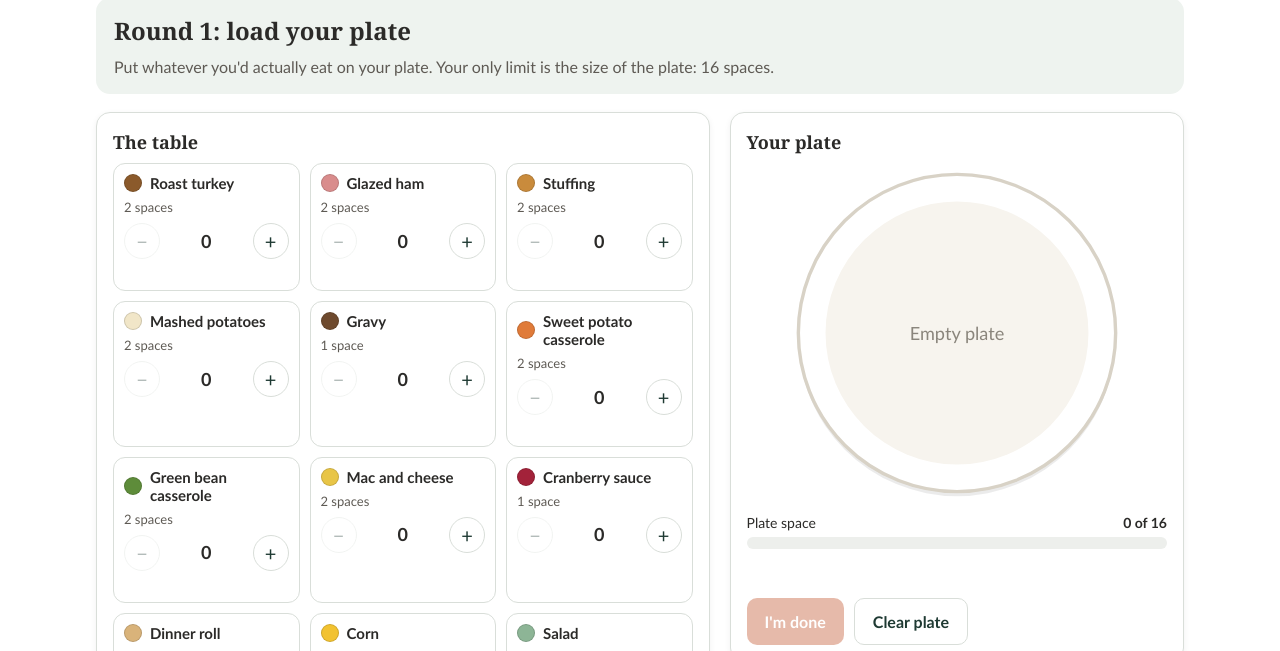
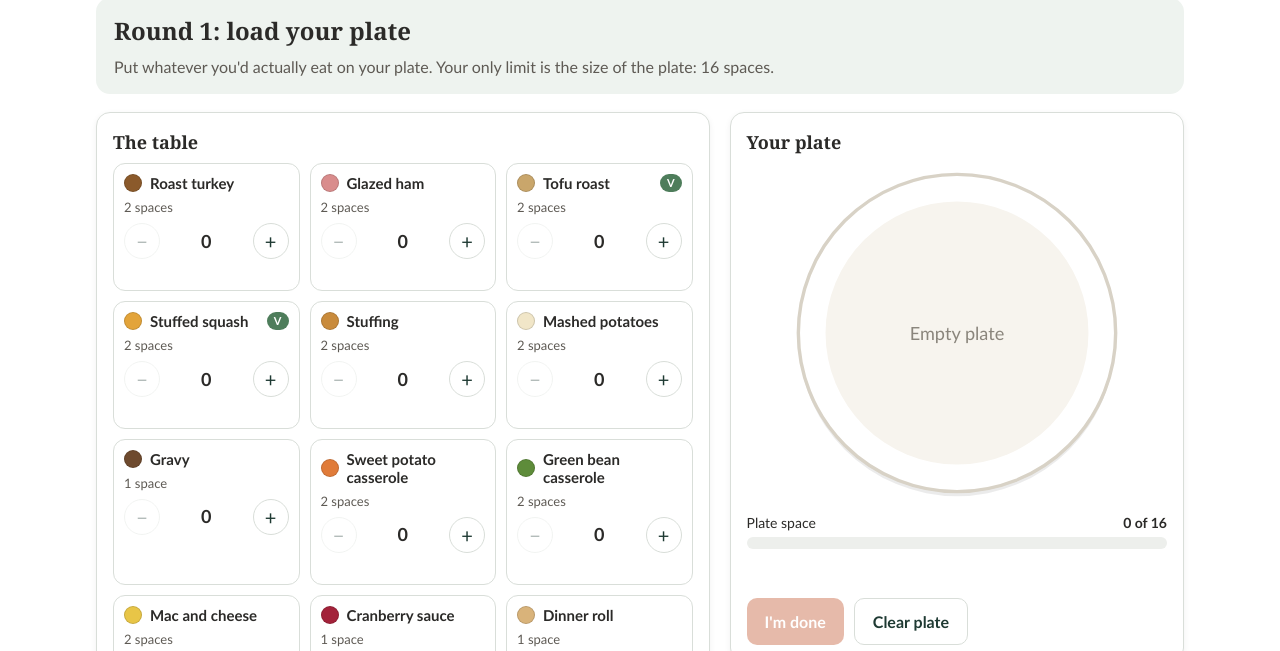
Before and after one commit to gajsivandran/calc_games, a plain HTML site: page games/thanksgiving-plate.html in a window 1280 px wide. Shown: the part 102-753 px from the top of the page. Drawn offline with Linux system fonts and the light colour scheme.

Commit message:
Update thanksgiving-plate.html

```diff
--- a/games/thanksgiving-plate.html
+++ b/games/thanksgiving-plate.html
@@ -37,6 +37,7 @@
   .food { border: 1px solid var(--line); border-radius: 12px; padding: 10px; display: flex; flex-direction: column; gap: 6px; background: #fff; }
   .food .top { display: flex; align-items: center; gap: 8px; }
   .swatch { width: 18px; height: 18px; border-radius: 50%; flex: none; border: 1px solid rgba(0,0,0,.15); }
+  .veg { margin-left: auto; font-size: 11px; font-weight: 700; color: #fff; background: var(--sage); border-radius: 999px; padding: 1px 7px; }
   .food .name { font-weight: 700; font-size: 15px; line-height: 1.2; }
   .food .meta { font-size: 13px; color: var(--muted); display: flex; gap: 10px; }
   .food .ctrl { display: flex; align-items: center; justify-content: space-between; }
@@ -88,7 +89,7 @@
 <body>
 <header>
   <div class="wrap">
-    <div><a href="index.html" class="back">← Calc Games</a><h1>The Thanksgiving Plate</h1></div>
+    <div><a href="../index.html" class="back">← Calc Games</a><h1>The Thanksgiving Plate</h1></div>
     <ol class="rounds" id="roundTabs" aria-label="Rounds">
       <li data-r="1">Round 1: your plate</li>
       <li data-r="2">Round 2: the budget</li>
@@ -197,6 +198,8 @@
   const FOODS = [
     { id: "turkey",  name: "Roast turkey",          space: 2, price: 5.00, color: "#8B5A2B", type: "savoury" },
     { id: "ham",     name: "Glazed ham",            space: 2, price: 4.00, color: "#D98C8C", type: "savoury" },
+    { id: "tofu",    name: "Tofu roast",            space: 2, price: 3.00, color: "#C9A66B", type: "savoury", veg: true },
+    { id: "squash",  name: "Stuffed squash",        space: 2, price: 2.50, color: "#E3A43A", type: "savoury", veg: true },
     { id: "stuff",   name: "Stuffing",              space: 2, price: 1.00, color: "#C98B3C", type: "savoury" },
     { id: "mash",    name: "Mashed potatoes",       space: 2, price: 1.00, color: "#F1E6C8", type: "savoury" },
     { id: "gravy",   name: "Gravy",                 space: 1, price: 0.50, color: "#6E4A2E", type: "savoury" },
@@ -258,7 +261,7 @@
       const el = document.createElement("div");
       el.className = "food" + (c ? " has" : "");
       el.innerHTML = `
-        <div class="top"><span class="swatch" style="background:${f.color}"></span><span class="name">${f.name}</span></div>
+        <div class="top"><span class="swatch" style="background:${f.color}"></span><span class="name">${f.name}</span>${f.veg ? '<span class="veg" title="Vegetarian main">V</span>' : ""}</div>
         <div class="meta"><span>${f.space} space${f.space > 1 ? "s" : ""}</span>${budgetOn() ? `<span>${money(f.price)}</span>` : ""}</div>
         <div class="ctrl">
           <button class="pm" data-a="-" aria-label="Remove one ${f.name}" ${c ? "" : "disabled"}>−</button>
```
